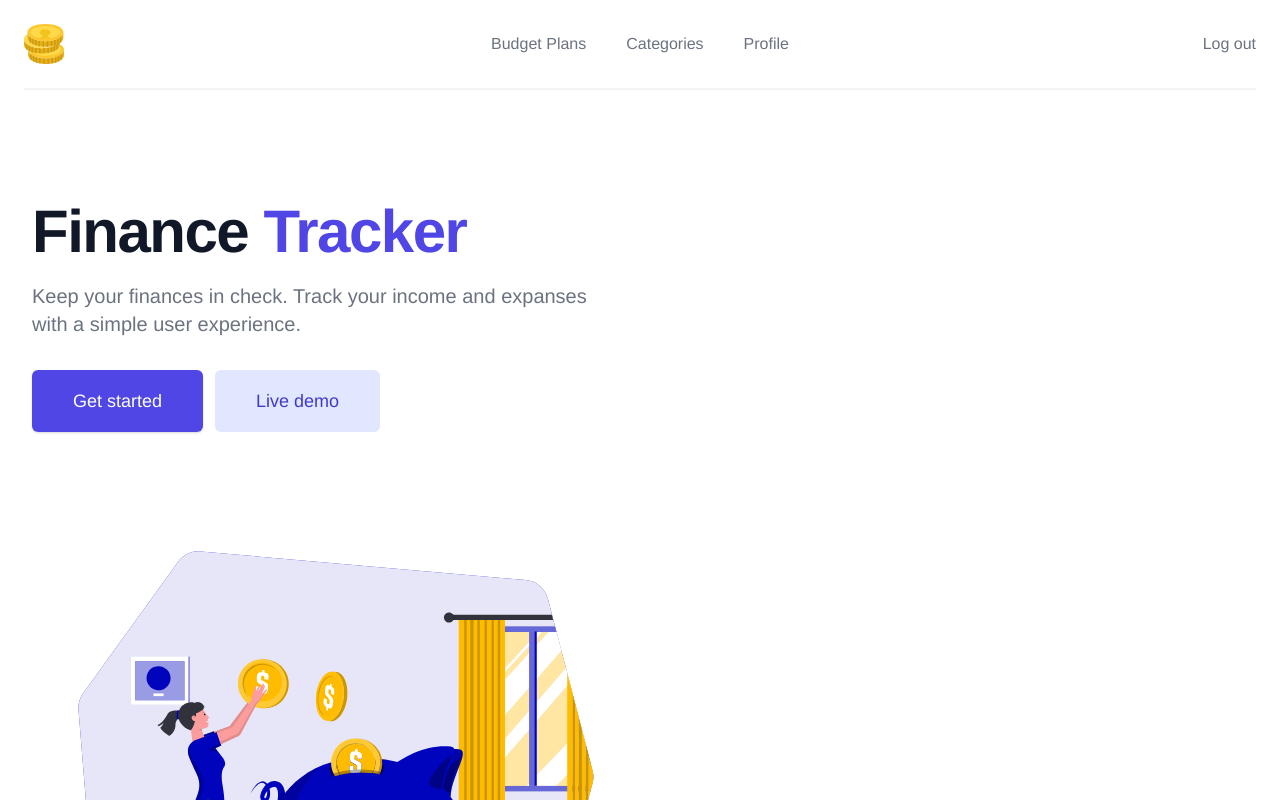
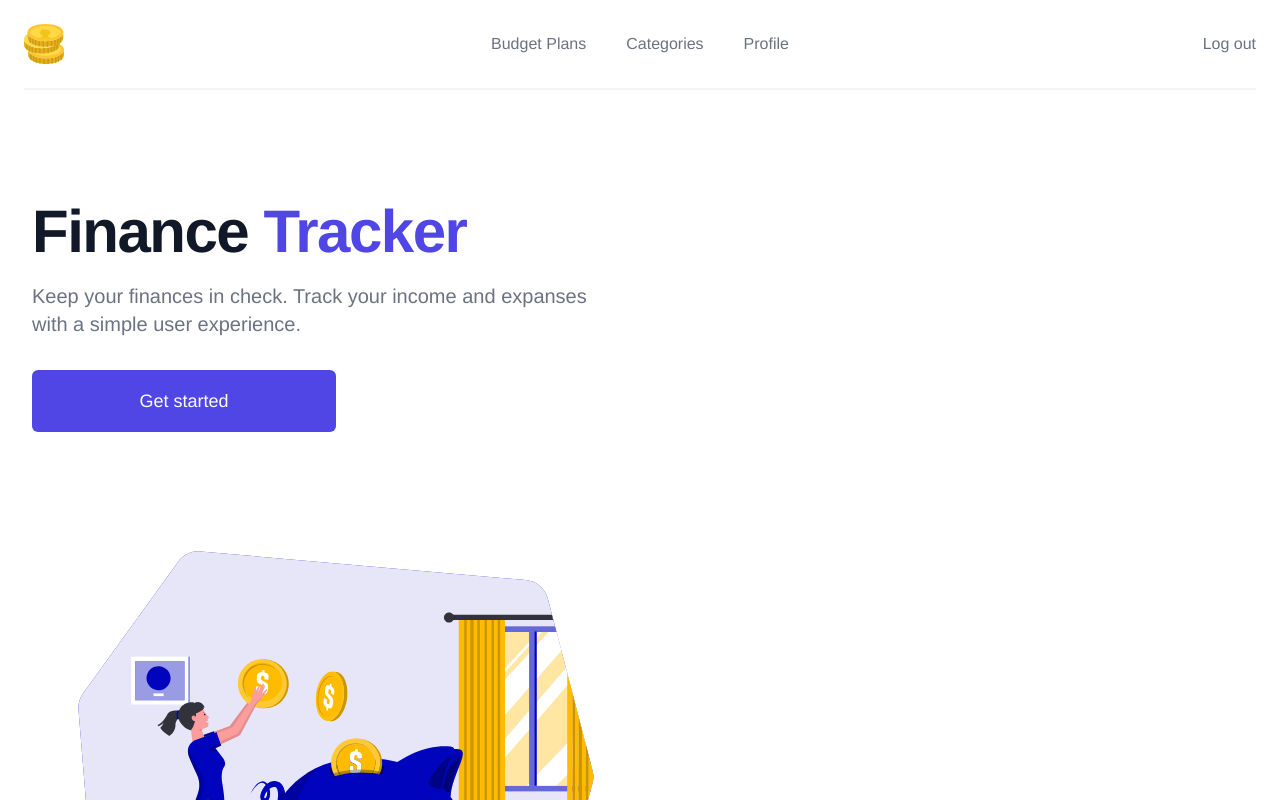
Before and after one commit to ToGanz/budgeting-app, a Vue app: page / in a window 1280 px wide. Shown: the top 800 px of the page. Built offline with nearby package versions, Linux system fonts and the light colour scheme; sample sign-in values are in the browser's storage.

Commit message:
change hero display for logged in users

```diff
--- a/src/views/Home.vue
+++ b/src/views/Home.vue
@@ -28,10 +28,23 @@
           <p
             class="mt-3 text-base text-gray-500 sm:mt-5 sm:text-lg sm:max-w-xl sm:mx-auto md:mt-5 md:text-xl lg:mx-0"
           >
-            Keep your finances in check. Track your income and expanses with a simple user experience.
+            Keep your finances in check. Track your income and expanses
+            with a simple user experience.
           </p>
           <div
             class="mt-5 sm:mt-8 sm:flex sm:justify-center lg:justify-start"
+            v-if="loggedIn"
+          >
+            <router-link
+              :to="{ name: 'Plans' }"
+              class="w-1/2 flex items-center justify-center px-8 py-3 border border-transparent text-base font-medium rounded-md text-white bg-indigo-600 hover:bg-indigo-700 md:py-4 md:text-lg md:px-10"
+            >
+              Get started
+            </router-link>
+          </div>
+          <div
+            class="mt-5 sm:mt-8 sm:flex sm:justify-center lg:justify-start"
+            v-else
           >
             <div class="rounded-md shadow">
               <router-link
@@ -64,8 +77,13 @@
 </template>
 
 <script>
+import { authComputed } from '@/store/helpers.js'
+
 export default {
-  name: 'Home'
+  name: 'Home',
+  computed: {
+    loggedIn: authComputed['users/loggedIn']
+  }
 }
 </script>
 
```
